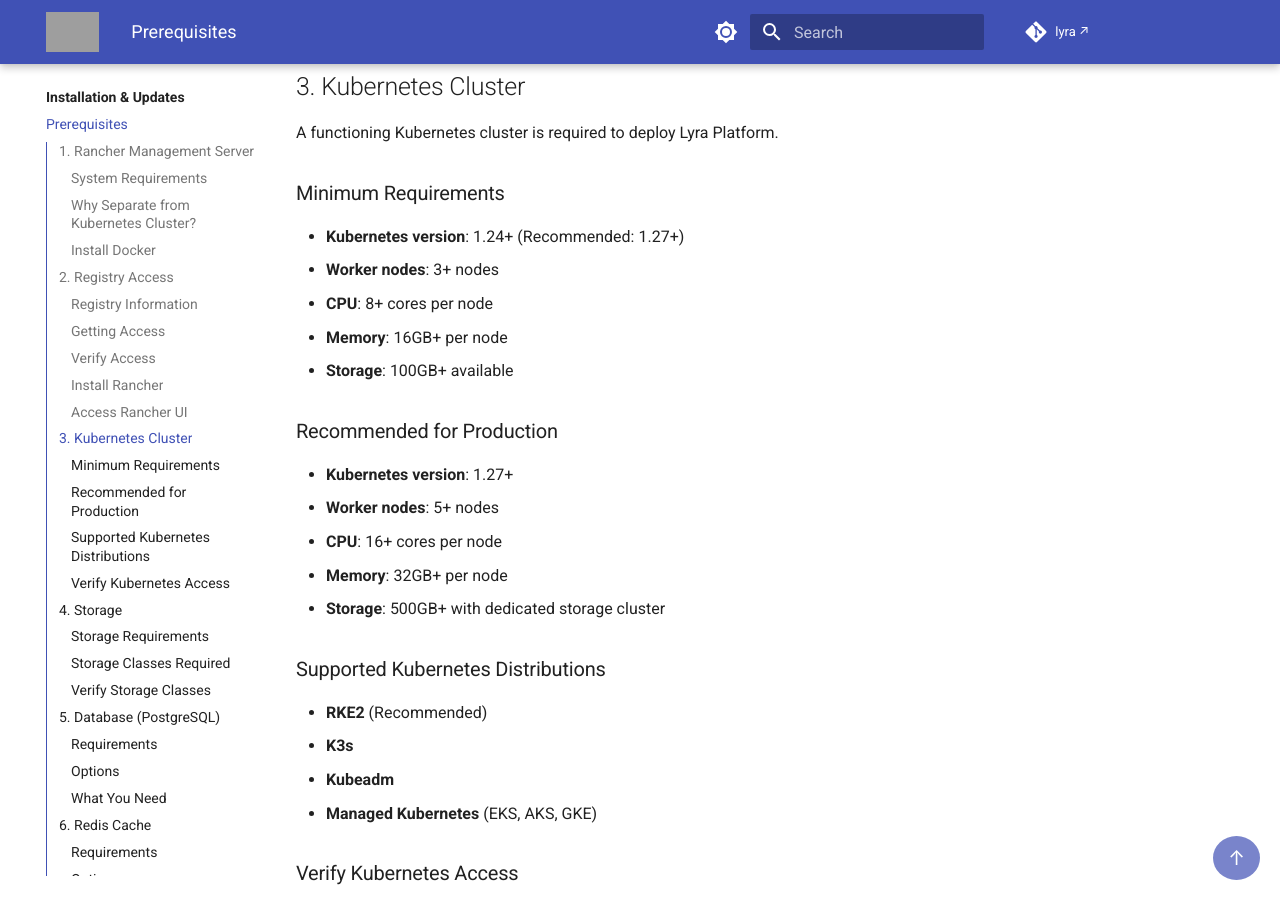
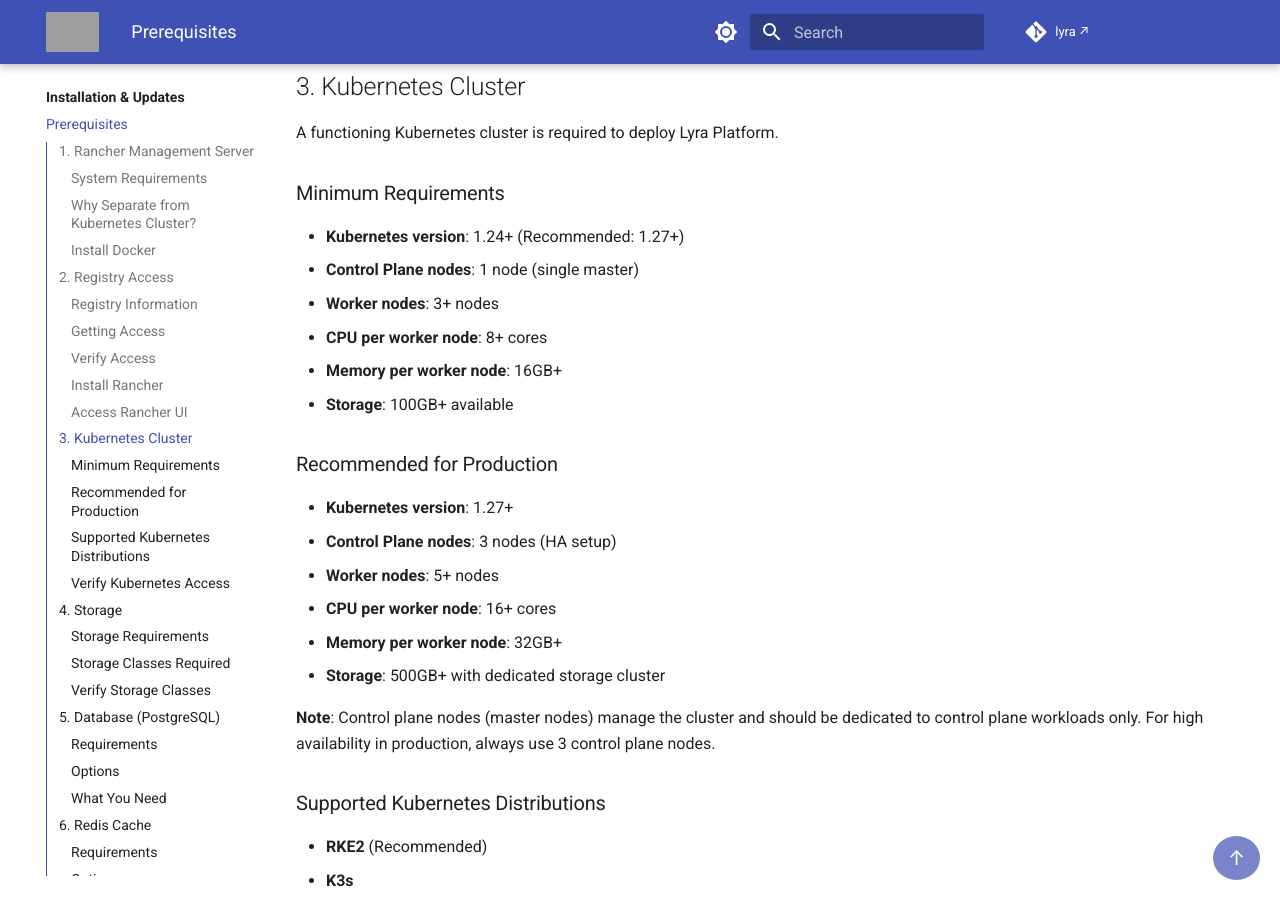
Before and after one commit to amreinch/lyra-docs, an MkDocs documentation site: the page built from docs/installation/prerequisites.md, in a window 1280 px wide and 900 px high, scrolled down 4028 px. Built offline with MkDocs 1.6.1 and Material for MkDocs 9.7.7, drawn with Linux system fonts in a browser that asks for light colours; comment, search, counter and statistics services are not loaded; grey boxes are pictures that could not be loaded.

Commit message:
Add control plane node requirements to Kubernetes cluster specs
- Minimum: 1 control plane node (single master)
- Production: 3 control plane nodes (HA setup)
- Clarify worker node specs are separate from control plane
- Add note about dedicating control plane nodes to cluster management
- Emphasize 3 control plane nodes for high availability

```diff
--- a/docs/installation/prerequisites.md
+++ b/docs/installation/prerequisites.md
@@ -181,18 +181,22 @@ A functioning Kubernetes cluster is required to deploy Lyra Platform.
 ### Minimum Requirements
 
 - **Kubernetes version**: 1.24+ (Recommended: 1.27+)
+- **Control Plane nodes**: 1 node (single master)
 - **Worker nodes**: 3+ nodes
-- **CPU**: 8+ cores per node
-- **Memory**: 16GB+ per node
+- **CPU per worker node**: 8+ cores
+- **Memory per worker node**: 16GB+
 - **Storage**: 100GB+ available
 
 ### Recommended for Production
 
 - **Kubernetes version**: 1.27+
+- **Control Plane nodes**: 3 nodes (HA setup)
 - **Worker nodes**: 5+ nodes
-- **CPU**: 16+ cores per node
-- **Memory**: 32GB+ per node
+- **CPU per worker node**: 16+ cores
+- **Memory per worker node**: 32GB+
 - **Storage**: 500GB+ with dedicated storage cluster
+
+**Note**: Control plane nodes (master nodes) manage the cluster and should be dedicated to control plane workloads only. For high availability in production, always use 3 control plane nodes.
 
 ### Supported Kubernetes Distributions
 
```
